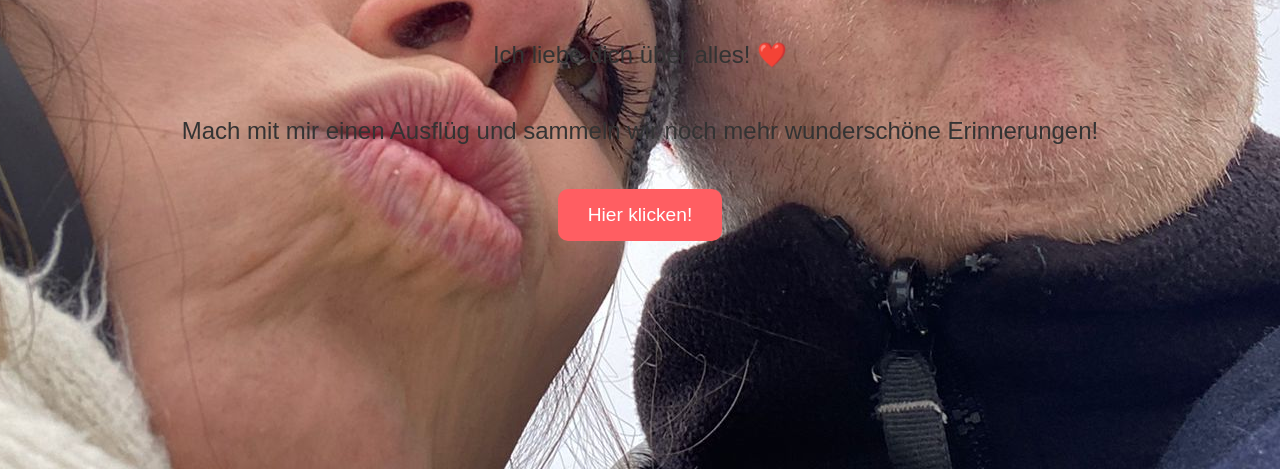
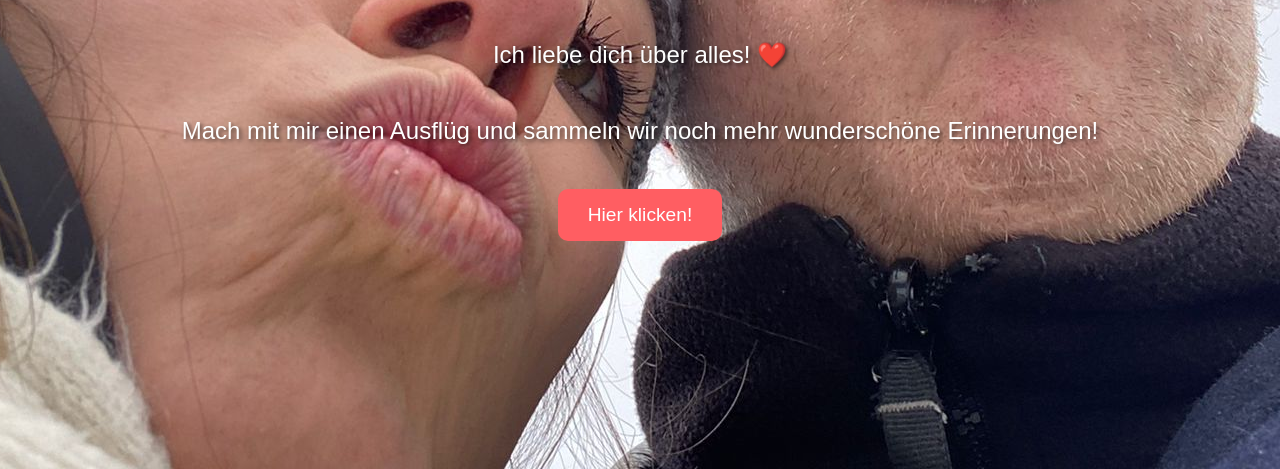
Before and after one commit to julijulsn99/burtseltagvomniklas, a plain HTML site: page index.html in a window 1280 px wide. Shown: the part 331-800 px from the top of the page. Drawn offline with Linux system fonts and the light colour scheme.

Commit message:
Update index.html
Schrift weiß+Schatten

```diff
--- a/index.html
+++ b/index.html
@@ -9,7 +9,7 @@
             font-family: Arial, sans-serif;
             text-align: center;
             background: url('8a89e8b7-39a6-405e-a434-27538047e60b.jpg') no-repeat center center fixed;
-            color: #333;
+            color: white;
             margin: 0;
             padding: 0;
             height: 100vh;
@@ -17,6 +17,7 @@
             justify-content: center;
             align-items: center;
             flex-direction: column;
+            text-shadow: 2px 2px 4px rgba(0, 0, 0, 0.6);
         }
         h1 {
             font-size: 3em;
```
